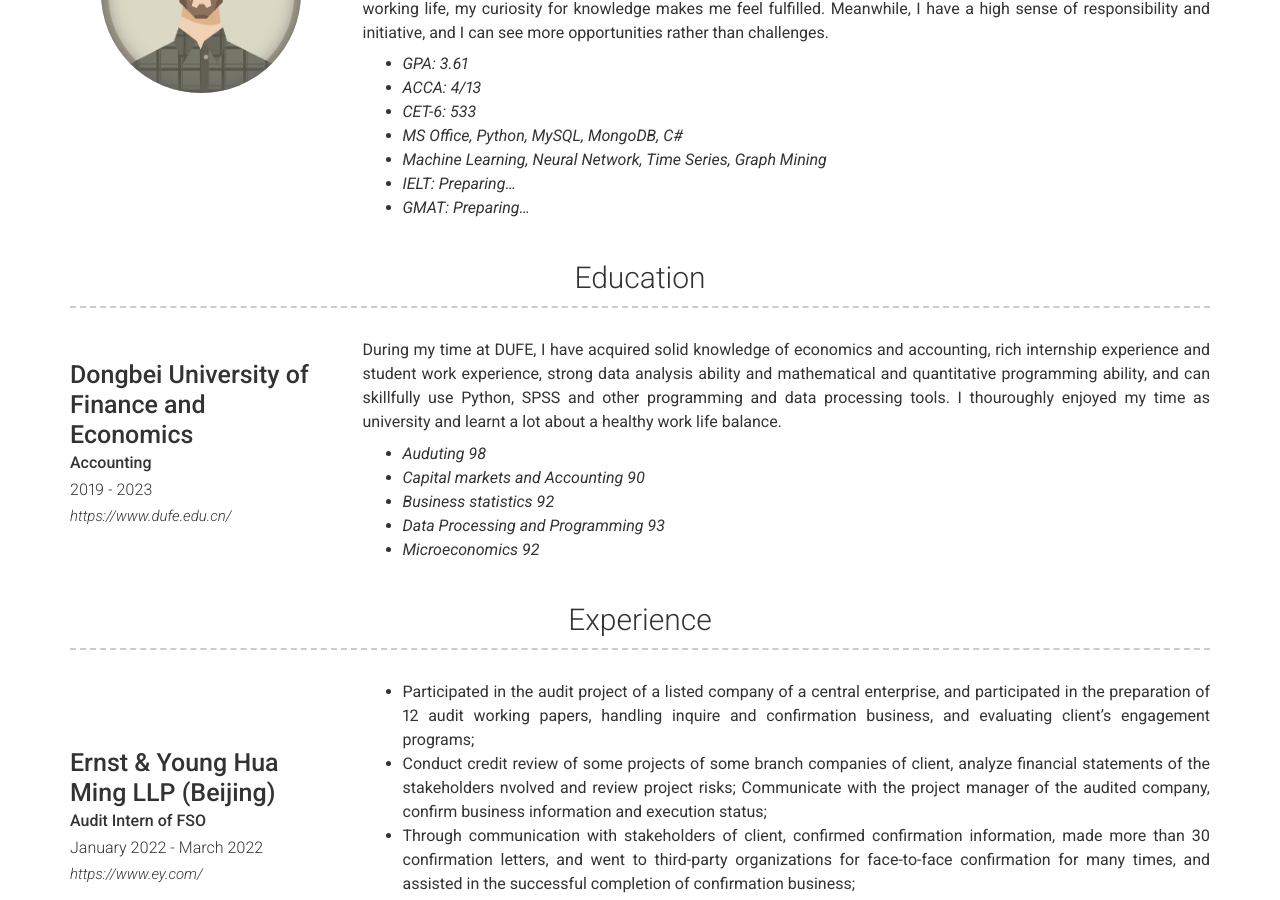
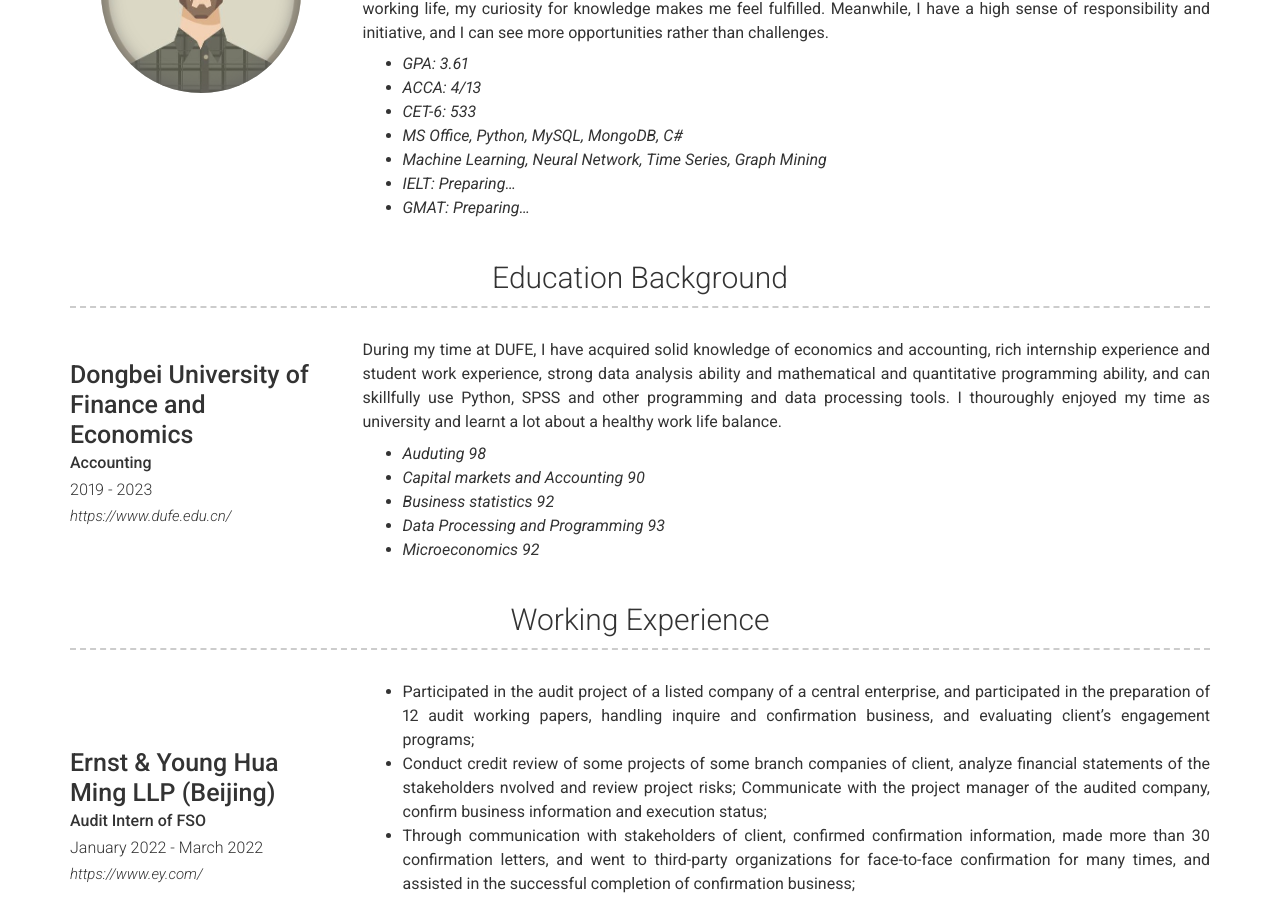
Before and after one commit to Rimbaud-Lee/resume_en, a Jekyll site: the page built from index.md, in a window 1280 px wide and 900 px high, scrolled down 436 px. Built offline with Jekyll 4.4.1, drawn with Linux system fonts in a browser that asks for light colours; nearby versions of some CDN libraries.

Commit message:
_config.yml

```diff
--- a/_config.yml
+++ b/_config.yml
@@ -66,7 +66,7 @@ about_content: | # this will include new lines to allow paragraphs
 
 
 content:
-  - title: Education
+  - title: Education Background
     layout: list
     content:
       - layout: left
@@ -86,7 +86,7 @@ content:
           - *Microeconomics 92*
 
 
-  - title: Experience
+  - title: Working Experience
     layout: list
     content:
       - layout: left
```
